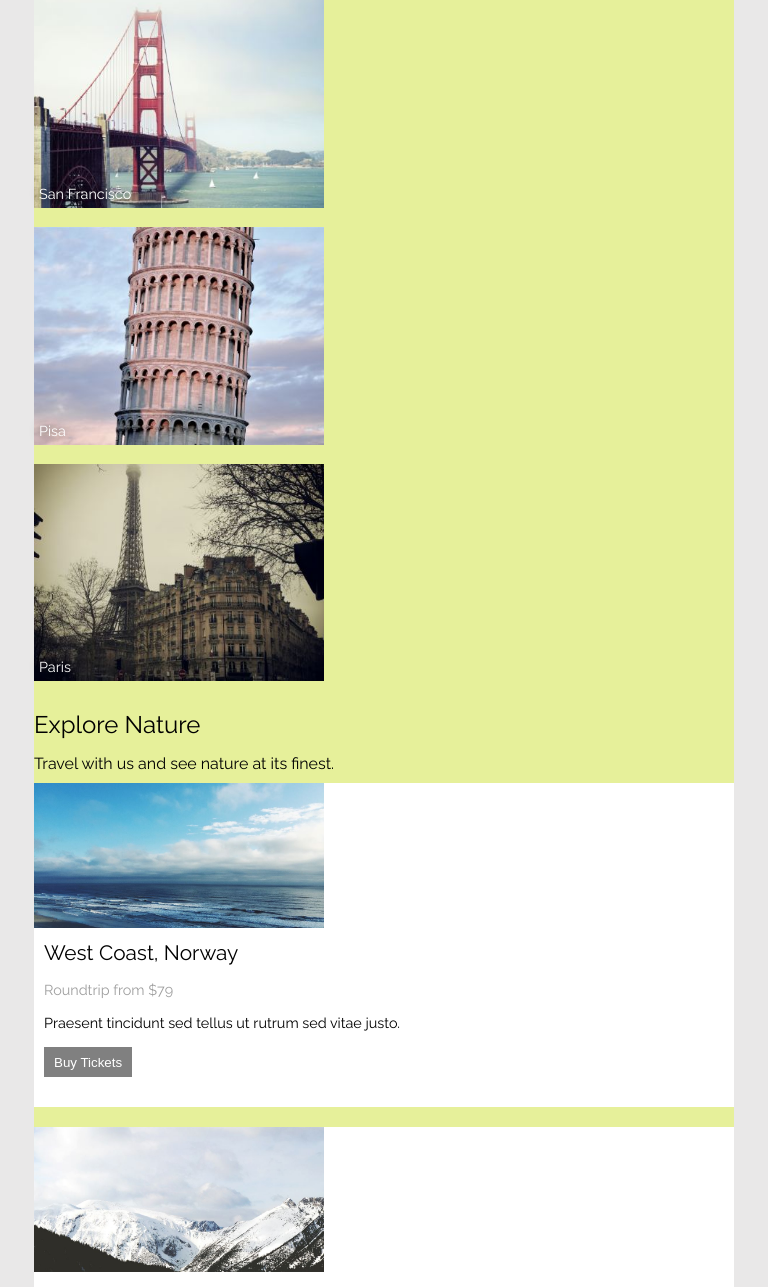
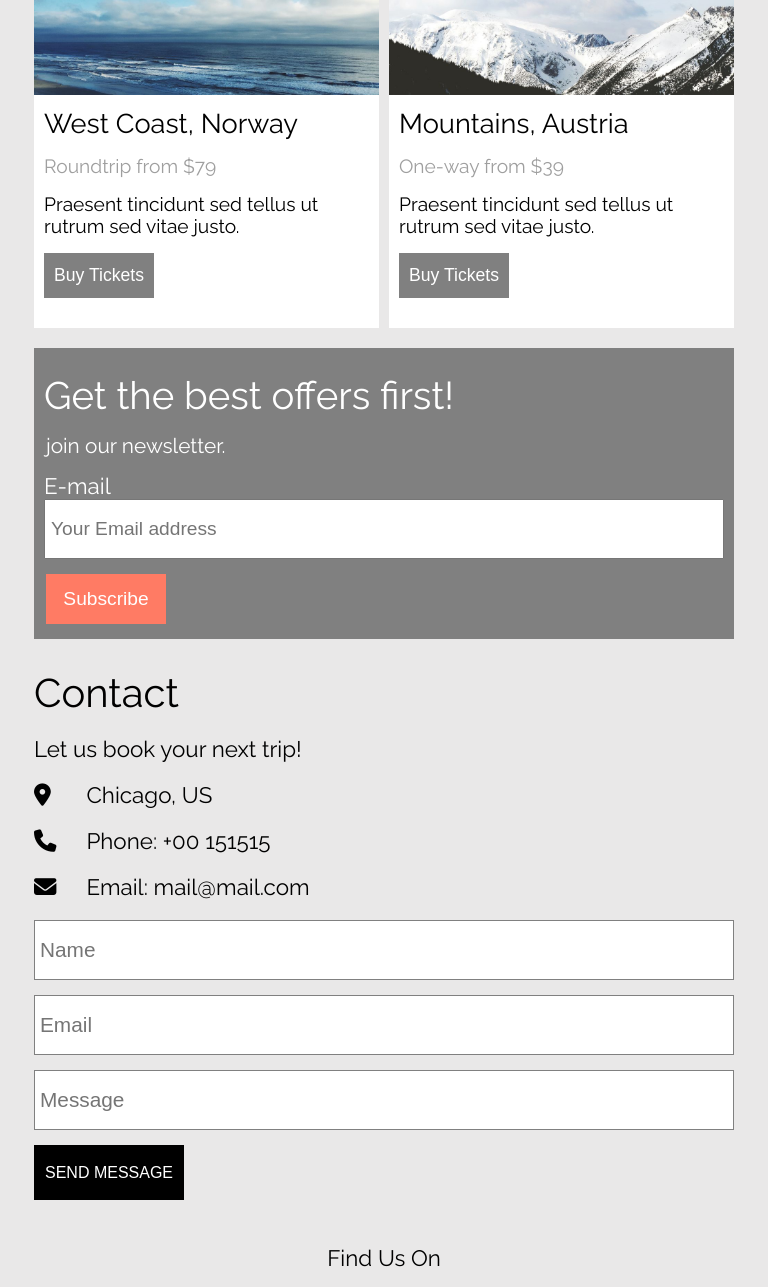
Before and after one commit to FilipeDiass/Projeto_DevMidia, a plain HTML site: page index.html in a window 768 px wide. Shown: the part 1002-2289 px from the top of the page. Drawn offline with Linux system fonts and the light colour scheme.

Commit message:
att tablet

```diff
--- /dev/null
+++ b/estilos/big.css
@@ -0,0 +1,5 @@
+@charset "UTF-8";
+
+@media screen and (min-width: 950px){
+
+}
--- a/estilos/tablet.css
+++ b/estilos/tablet.css
@@ -59,7 +59,6 @@
     /*main*/
     main{
         width: 700px;
-        background-color: rgba(221, 255, 0, 0.338);
     }
     /*main*/
 
@@ -71,5 +70,135 @@
     main > #imgs > p{
         font-size: 1.2em;
     }
+   #img-flex{
+        width: 100%;
+        display: flex;
+        justify-content: space-between;
+   }
+   #cinque{
+        width: 50%;
+        padding: 5px 0px;
+        display: flex;
+        margin: 0;
+   }
+   #cinque > img{
+        width: 100%;
+   }
+   #cinque > p{
+        font-size: 1.2em;
+   }
+   #four-img{
+        width: 50%;
+        display: flex;
+        flex-wrap: wrap;
+   }
+   .group-img{
+        width: 50%;
+        display: flex;
+        margin: 0;
+        padding: 5px 0px 5px 10px;
+   }
+   .group-img > img{
+        width: 100%;
+   }
+   .group-img > p{
+        font-size: 1.2em;
+        left: 15px;
+   }
+   /*Section IMGS*/
 
+   /*Section Explore*/
+   #explore > h1{
+        font-size: 2.4em;
+        padding: 35px 0px 10px 0px;
+   }
+   #explore > p{
+        font-size: 1.2em;
+        padding-bottom: 15px;
+   }
+   #landscape{
+        width: 100%;
+        display: flex;
+        justify-content: space-between;
+   }
+   .nature > img{
+        width: 100%;
 }
+   .nature > h2{
+        font-size: 1.7em;
+}
+   .nature p{
+        font-size: 1.2em;
+}
+   .nature > input{
+        height: 45px;
+        font-size: 1.1em;
+}
+   #ocean{
+        margin-right: 10px;
+}
+/*Section Explore*/
+
+/*Width Section*/
+    .margin{
+        width: 700px;
+    }
+/*Width Section*/
+
+/*Section Offers*/
+    #offers > div > h2{
+        font-size: 2.4em;
+}
+    #offers > div > p{
+        font-size: 1.3em;
+}
+    #offers > div > label{
+        font-size: 1.4em;
+}
+    #best-offers{
+        height: 60px;
+        font-size: 1.2em;
+}
+    #subscribe{
+        width: 120px;
+        height: 50px;
+        font-size: 1.2em;
+}
+/*Section Offers*/
+
+/*Section Contact*/
+    #contact > div > h3{
+        font-size: 2.5em;
+}
+    #contact > div > p{
+        font-size: 1.4em;
+}
+    #contact > div > ul > li{
+        font-size: 1.4em;
+        padding-bottom: 20px;
+}
+    .contact-me{
+        height: 60px;
+        font-size: 1.3em;
+        border: solid 1px gray;
+}
+    #send{
+        width: 150px;
+        height: 55px;
+        font-size: 1em;
+}
+/*Section Contact*/
+
+/*footer*/
+    footer{
+        margin-top: 20px;
+        width: 700px;
+}
+    footer > p{
+        font-size: 1.4em;
+}
+    #network > a{
+        font-size: 35px;
+}
+/*footer*/
+}
--- a/index.html
+++ b/index.html
@@ -9,6 +9,7 @@
     <link rel="stylesheet" href="estilos/style.css">
     <link rel="stylesheet" href="estilos/phone-l.css">
     <link rel="stylesheet" href="estilos/tablet.css">
+    <link rel="stylesheet" href="estilos/big.css">
 </head>
 <body>
     <header>
@@ -76,14 +77,14 @@
             <h1>Explore Nature</h1>
             <p>Travel with us and see nature at its finest.</p>
             <section id="landscape">
-                <div class="nature">
+                <div class="nature" id="ocean">
                     <img src="imagens/ocean.jpg" alt="Ocean" title="Ocean">
                     <h2>West Coast, Norway</h2>
                     <p class="color-p">Roundtrip from $79</p>
                     <p>Praesent tincidunt sed tellus ut rutrum sed vitae justo.</p>
                     <input type="button" value="Buy Tickets" name="ticket" id="ticket">
                 </div>
-                <div class="nature">
+                <div class="nature" id="mountain">
                     <img src="imagens/mountains.jpg" alt="Mountains" title="Mountains">
                     <h2>Mountains, Austria</h2>
                     <p class="color-p">One-way from $39</p>
```
